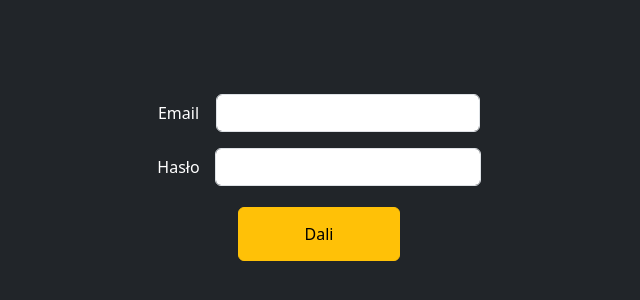
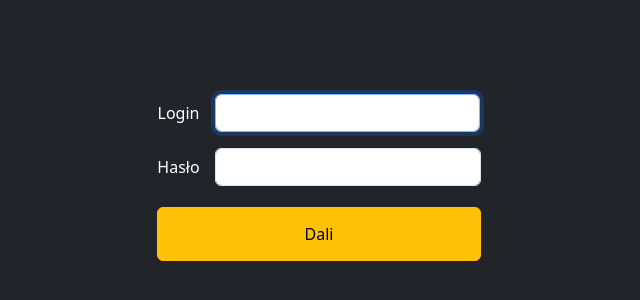
Before and after one commit to piotrsosnowski32/PreQuiz, a React (Vite) app: page /login in a window 1280 px wide. Shown: the part 220-520 px from the top of the page, without its empty margins (321-961 px from the left). Built offline with nearby package versions, Linux system fonts and the light colour scheme.

Commit message:
fix: login page improvements

```diff
--- a/src/components/Login.tsx
+++ b/src/components/Login.tsx
@@ -13,7 +13,6 @@ const LoginForm = styled.div`
 `
 
 const ConfirmButton = styled.button`
-    width: 50%;
     height: 7%;
 `
 
@@ -21,9 +20,12 @@ export default function Login() {
     const request = useRequest();
     const appContext = useAppContext();
     const [message, setMessage] = useState<string>();
+    const [isLoading, setIsLoading] = useState(false);
 
     const submitForm = async () => {
-        const loginValue = document.getElementById("inputEmail") as HTMLInputElement;
+        setIsLoading(true);
+
+        const loginValue = document.getElementById("inputLogin") as HTMLInputElement;
         const passwordValue = document.getElementById("inputPassword") as HTMLInputElement;
 
         try {
@@ -41,6 +43,8 @@ export default function Login() {
                   setMessage(error.response.data.message);
                 }
               }
+        } finally {
+            setIsLoading(false);
         }
     }
 
@@ -48,20 +52,22 @@ export default function Login() {
         <LoginForm>
             <span style={{ color: 'red' }}>{message}</span>
             <div className="mb-3 row">
-                <label htmlFor="inputemail" className="col-sm-2 col-form-label">Email</label>
+                <label htmlFor="inputLogin" className="col-sm-2 col-form-label">Login</label>
                     <div className="col-sm-10">
-                <input type="email" className="form-control" id="inputEmail" name="inputEmail"></input>
+                <input className="form-control" id="inputLogin" name="inputLogin" autoFocus />
                 </div>
             </div>
 
             <div className="mb-3 row">
                 <label htmlFor="inputPassword" className="col-sm-2 col-form-label">Hasło</label>
                     <div className="col-sm-10">
-                <input type="password" className="form-control" id="inputPassword" name="inputPassword"></input>
+                <input type="password" className="form-control" id="inputPassword" name="inputPassword" />
                 </div>
             </div>
 
-            <ConfirmButton type="submit" className="btn btn-warning" onClick={ submitForm }>Dali</ConfirmButton>
+            <ConfirmButton type="submit" className="btn btn-warning" onClick={submitForm} disabled={isLoading}>
+                {!isLoading ? 'Dali' : 'Logowanie...'}
+            </ConfirmButton>
         </LoginForm>
     )
 }
```
